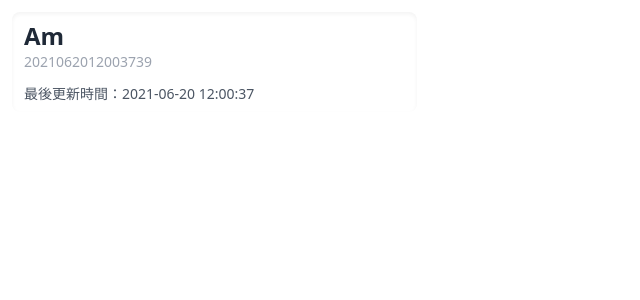
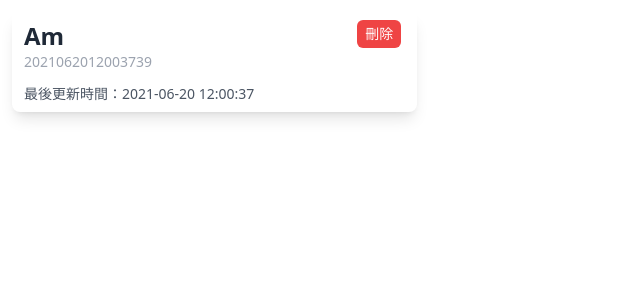
Before and after one commit to AlexLin-hub/vue2.x, a Vue app in the folder cli/: page / in a window 1280 px wide. Shown: the top 300 px of the page, without its empty margins (0-640 px from the left). Built offline with nearby package versions, Linux system fonts and the light colour scheme.

Commit message:
fix: add delete btn

```diff
--- a/cli/src/assets/tailwindcss.css
+++ b/cli/src/assets/tailwindcss.css
@@ -558,6 +558,18 @@ video {
   --tw-backdrop-sepia:  ;
 }
 
+.absolute {
+  position: absolute;
+}
+
+.relative {
+  position: relative;
+}
+
+.right-4 {
+  right: 1rem;
+}
+
 .mt-3 {
   margin-top: 0.75rem;
 }
@@ -590,6 +602,29 @@ video {
   border-radius: 0.5rem;
 }
 
+.rounded-xl {
+  border-radius: 0.75rem;
+}
+
+.rounded-md {
+  border-radius: 0.375rem;
+}
+
+.bg-red-700 {
+  --tw-bg-opacity: 1;
+  background-color: rgb(185 28 28 / var(--tw-bg-opacity));
+}
+
+.bg-red-800 {
+  --tw-bg-opacity: 1;
+  background-color: rgb(153 27 27 / var(--tw-bg-opacity));
+}
+
+.bg-red-500 {
+  --tw-bg-opacity: 1;
+  background-color: rgb(239 68 68 / var(--tw-bg-opacity));
+}
+
 .px-3 {
   padding-left: 0.75rem;
   padding-right: 0.75rem;
@@ -603,6 +638,16 @@ video {
 .py-2 {
   padding-top: 0.5rem;
   padding-bottom: 0.5rem;
+}
+
+.px-2 {
+  padding-left: 0.5rem;
+  padding-right: 0.5rem;
+}
+
+.py-1 {
+  padding-top: 0.25rem;
+  padding-bottom: 0.25rem;
 }
 
 .text-2xl {
@@ -634,9 +679,20 @@ video {
   color: rgb(75 85 99 / var(--tw-text-opacity));
 }
 
+.text-white {
+  --tw-text-opacity: 1;
+  color: rgb(255 255 255 / var(--tw-text-opacity));
+}
+
 .shadow-inner {
   --tw-shadow: inset 0 2px 4px 0 rgb(0 0 0 / 0.05);
   --tw-shadow-colored: inset 0 2px 4px 0 var(--tw-shadow-color);
+  box-shadow: var(--tw-ring-offset-shadow, 0 0 #0000), var(--tw-ring-shadow, 0 0 #0000), var(--tw-shadow);
+}
+
+.shadow-lg {
+  --tw-shadow: 0 10px 15px -3px rgb(0 0 0 / 0.1), 0 4px 6px -4px rgb(0 0 0 / 0.1);
+  --tw-shadow-colored: 0 10px 15px -3px var(--tw-shadow-color), 0 4px 6px -4px var(--tw-shadow-color);
   box-shadow: var(--tw-ring-offset-shadow, 0 0 #0000), var(--tw-ring-shadow, 0 0 #0000), var(--tw-shadow);
 }
 
--- a/cli/src/views/Home.vue
+++ b/cli/src/views/Home.vue
@@ -1,16 +1,20 @@
 <template>
   <div class="grid grid-cols-3 gap-5 w-full px-3 py-3">
-    <div
-      class="
-        h-full
-        rounded-lg
-        px-3
-        py-2
-        shadow-inner
-        hover:shadow-lg
-        cursor-pointer
-      "
-    >
+    <div class="h-full rounded-lg px-3 py-2 shadow-lg relative">
+      <button
+        class="
+          absolute
+          bg-red-500
+          text-white
+          px-2
+          py-1
+          rounded-md
+          right-4
+          text-sm
+        "
+      >
+        刪除
+      </button>
       <h3 class="text-2xl font-bold text-gray-800">{{ users[0].name }}</h3>
       <h5 class="text-sm text-gray-400">{{ users[0].UID }}</h5>
       <h5 class="text-sm mt-3 text-gray-600">
```
